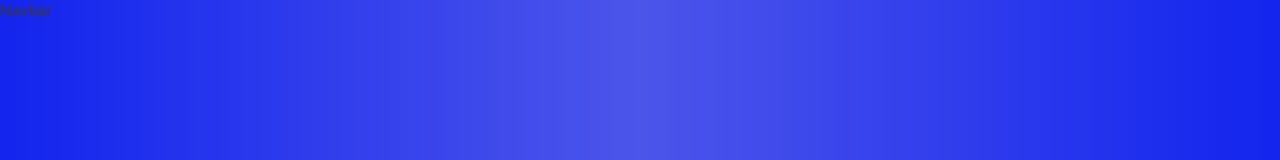
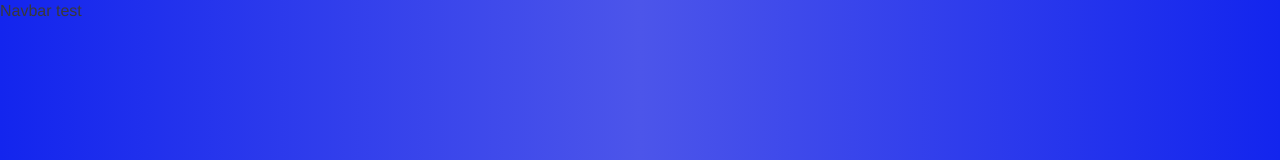
Before and after one commit to GuillermoGodoyPro/ReactPortfolio, a React (Create React App) app: page / in a window 1280 px wide. Shown: the top 160 px of the page. Built offline with nearby package versions, Linux system fonts and the light colour scheme.

Commit message:
nuevo commit test

```diff
--- a/src/components/NavBar.jsx
+++ b/src/components/NavBar.jsx
@@ -2,6 +2,6 @@ import React from 'react'
 
 export const Navbar = () => {
   return (
-    <div>Navbar</div>
+    <div>Navbar test</div>
   )
 }
```
